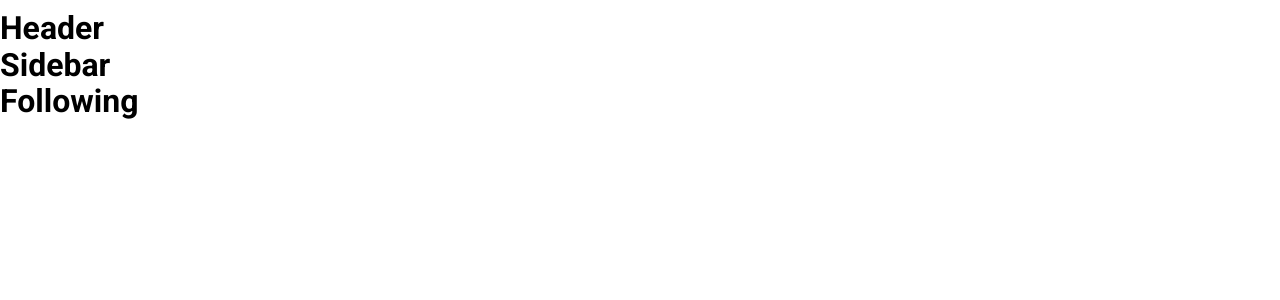
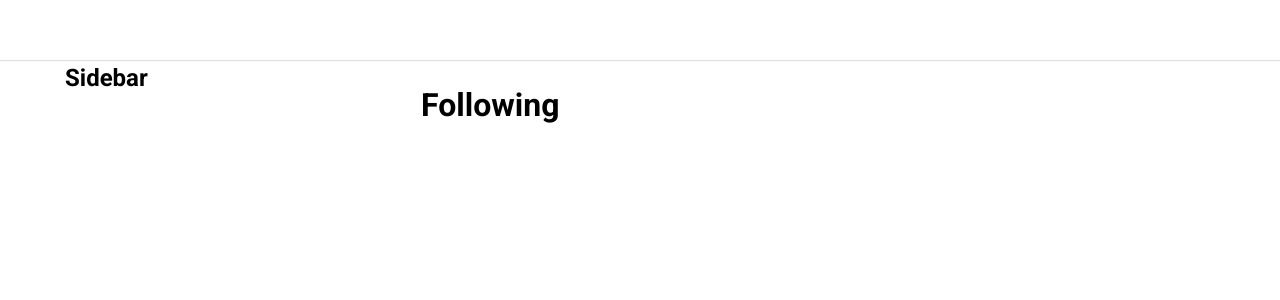
Before and after one commit to vuongid/tiktok-ui, a React (Create React App) app: page /Following in a window 1280 px wide. Shown: the top 300 px of the page. Built offline with nearby package versions, Linux system fonts and the light colour scheme.

Commit message:
dựng khung layout mặc định

```diff
--- a/package.json
+++ b/package.json
@@ -6,6 +6,7 @@
     "@testing-library/jest-dom": "^5.16.5",
     "@testing-library/react": "^13.4.0",
     "@testing-library/user-event": "^13.5.0",
+    "classnames": "^2.3.2",
     "normalize.css": "^8.0.1",
     "react": "^18.2.0",
     "react-dom": "^18.2.0",
--- a/src/components/GlobalStyles/GlobalStyles.scss
+++ b/src/components/GlobalStyles/GlobalStyles.scss
@@ -3,9 +3,13 @@
 
 :root {
     --primary: #fe2c55;
+    --default--layout--header-height: 60px;
+    --default--layout--width: 1150px;
 }
 
 * {
+    margin: 0;
+    padding: 0;
     box-sizing: border-box;
 }
 
@@ -16,6 +20,6 @@
 body {
     font-family: 'Roboto', sans-serif;
     font-size: 1.6rem;
-  line-height: 1.5rem;
+    line-height: 1.5;
     text-rendering: optimizespeed;
 }
--- /dev/null
+++ b/src/components/Layout/DefaultLayout/DefaultLayout.module.scss
@@ -0,0 +1,14 @@
+.wrapper {
+    display: flex;
+    flex-direction: column;
+    align-items: center;
+}
+
+.container {
+    display: flex;
+    width: var(--default--layout--width);
+}
+
+.content {
+    flex: 1;
+}
--- /dev/null
+++ b/src/components/Layout/DefaultLayout/Sidebar/Sidebar.module.scss
@@ -0,0 +1,3 @@
+.wrapper {
+    width: 356px;
+}
--- a/src/components/Layout/DefaultLayout/Sidebar/index.js
+++ b/src/components/Layout/DefaultLayout/Sidebar/index.js
@@ -1,5 +1,14 @@
+import classNames from 'classnames/bind';
+import styles from './Sidebar.module.scss';
+
+const cx = classNames.bind(styles);
+
 function Sidebar() {
-    return <h1>Sidebar</h1>;
+    return (
+        <aside className={cx('wrapper')}>
+            <h2>Sidebar</h2>
+        </aside>
+    );
 }
 
 export default Sidebar;
--- a/src/components/Layout/DefaultLayout/index.js
+++ b/src/components/Layout/DefaultLayout/index.js
@@ -1,13 +1,17 @@
+import classNames from 'classnames/bind';
 import Header from '~/components/Layout/components/Header';
 import Sidebar from './Sidebar';
+import styles from './DefaultLayout.module.scss';
+
+const cx = classNames.bind(styles);
 
 function DefaultLayout({ children }) {
     return (
-        <div>
+        <div className={cx('wrapper')}>
             <Header />
-            <div className="container">
+            <div className={cx('container')}>
                 <Sidebar />
-                <div className="content">{children}</div>
+                <div className={cx('content')}>{children}</div>
             </div>
         </div>
     );
--- /dev/null
+++ b/src/components/Layout/components/Header/Header.module.scss
@@ -0,0 +1,12 @@
+.wrapper {
+    width: 100%;
+    height: var(--default--layout--header-height);
+    box-shadow: 0 1px 1px rgb(0 0 0 / 12%);
+    display: flex;
+    justify-content: center;
+}
+
+.inner {
+    height: 100%;
+    width: var(--default--layout--header-height);
+}
--- a/src/components/Layout/components/Header/index.js
+++ b/src/components/Layout/components/Header/index.js
@@ -1,5 +1,17 @@
+import classNames from 'classnames/bind';
+import styles from './Header.module.scss';
+
+const cx = classNames.bind(styles);
+
 function Header() {
-    return <h1>Header</h1>;
+    return (
+        <header className={cx('wrapper')}>
+            <div className={cx('inner')}>
+                {/* logo */}
+                {/* search */}
+            </div>
+        </header>
+    );
 }
 
 export default Header;
```
Also changed, not shown: 1 other file (tests, documents, lock files or other folders). Lines whose indentation alone changed are shown as unchanged.
